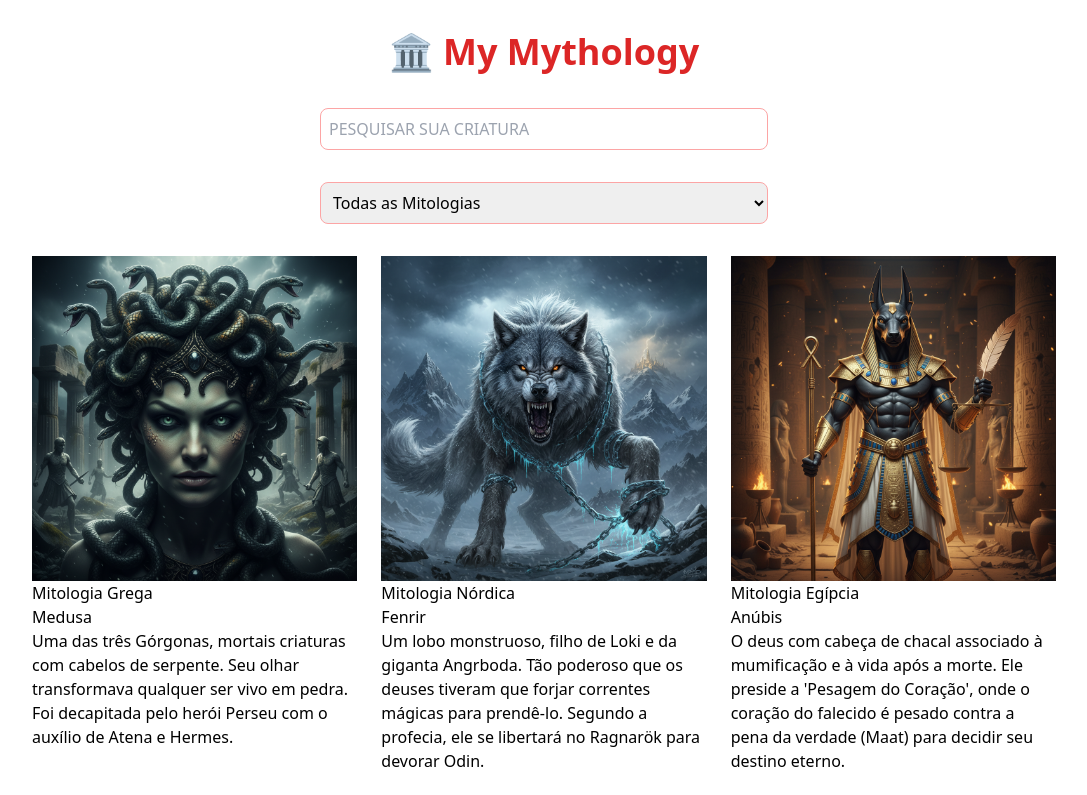
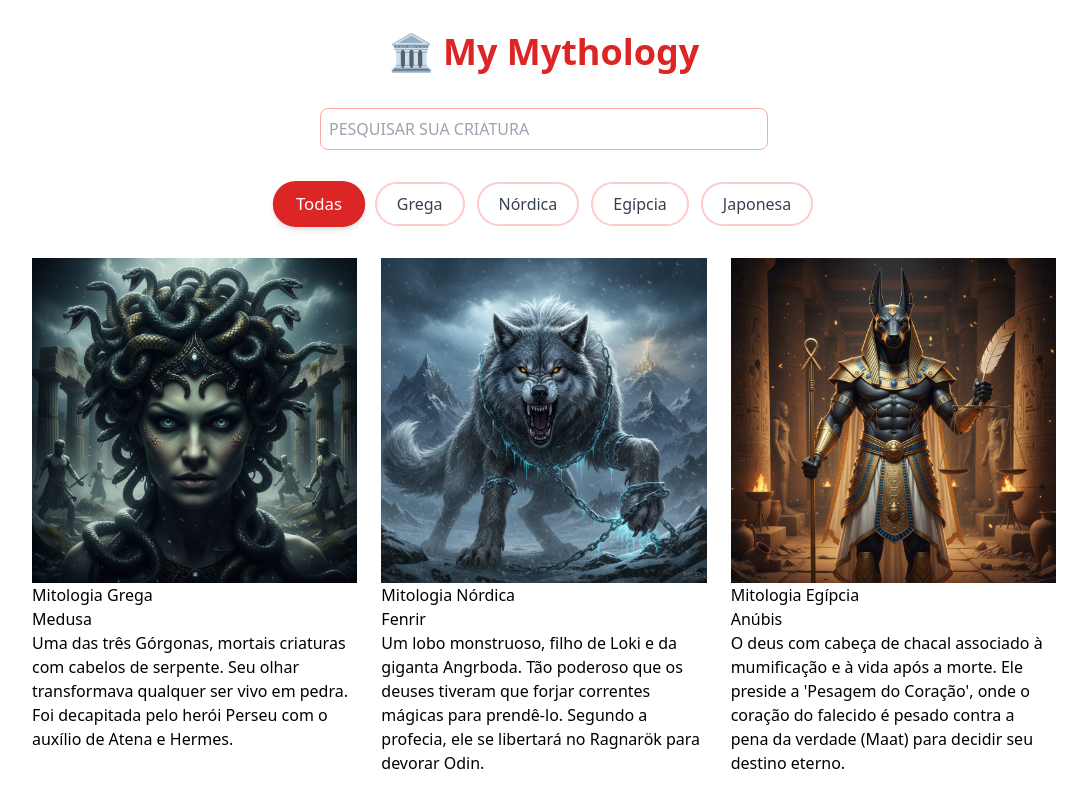
Before and after one commit to joaovictorcascardo/my-mythology, a React (Vite) app: page / in a window 1280 px wide. Shown: the top 795 px of the page, without its empty margins (96-1183 px from the left). Built offline with nearby package versions, Linux system fonts and the light colour scheme.

Commit message:
feat: Adicionar componente Filtros para filtrar categorias de mitologia modelo botao

```diff
--- a/src/components/Filtros.jsx
+++ b/src/components/Filtros.jsx
@@ -1,17 +1,27 @@
 export default function Filtros({ categoriaSelecionada, aoMudarCategoria }) {
+  const categorias = [
+    { valor: "", rotulo: "Todas" },
+    { valor: "Mitologia Grega", rotulo: "Grega" },
+    { valor: "Mitologia Nórdica", rotulo: "Nórdica" },
+    { valor: "Mitologia Egípcia", rotulo: "Egípcia" },
+    { valor: "Mitologia Japonesa", rotulo: "Japonesa" },
+  ];
+
   return (
-    <div className="mb-8">
-      <select
-        value={categoriaSelecionada}
-        onChange={(e) => aoMudarCategoria(e.target.value)}
-        className="w-full max-w-md p-2 border border-red-300 rounded-lg focus:outline-none focus:ring-2 focus:ring-purple-500"
-      >
-        <option value="">Todas as Mitologias</option>
-        <option value="Mitologia Grega">Mitologia Grega</option>
-        <option value="Mitologia Nórdica">Mitologia Nórdica</option>
-        <option value="Mitologia Egípcia">Mitologia Egípcia</option>
-        <option value="Mitologia Japonesa">Mitologia Japonesa</option>
-      </select>
+    <div className="mb-8 flex flex-wrap justify-center gap-3">
+      {categorias.map((cat) => (
+        <button
+          key={cat.valor}
+          onClick={() => aoMudarCategoria(cat.valor)}
+          className={`px-5 py-2 rounded-full font-medium transition-all duration-300 ease-in-out border-2 ${
+            categoriaSelecionada === cat.valor
+              ? "bg-red-600 text-white border-red-600 shadow-md transform scale-105"
+              : "bg-white text-gray-700 border-red-200 hover:border-red-400 hover:bg-red-50 hover:text-red-700"
+          }`}
+        >
+          {cat.rotulo}
+        </button>
+      ))}
     </div>
   );
 }
```
Also changed, not shown: 1 other file (tests, documents, lock files or other folders).
